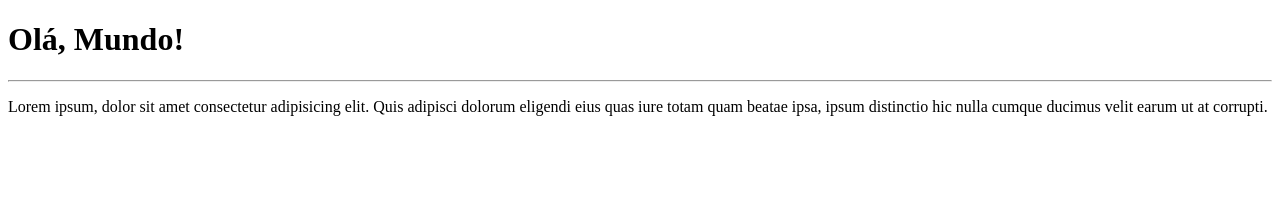
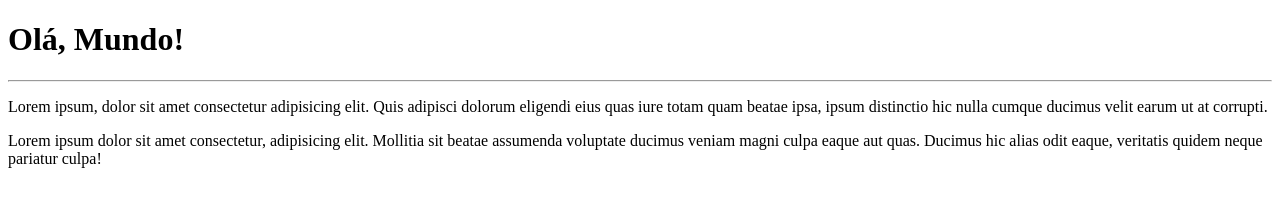
Before and after one commit to Pedro-Ramon2608/Ola-mundo, a plain HTML site: page Site-exemplo/index.html in a window 1280 px wide. Drawn offline with Linux system fonts and the light colour scheme.

Commit message:
adicionei um paragrafo

```diff
--- a/Site-exemplo/index.html
+++ b/Site-exemplo/index.html
@@ -9,5 +9,6 @@
     <h1>Olá, Mundo!</h1>
     <hr>
     <p>Lorem ipsum, dolor sit amet consectetur adipisicing elit. Quis adipisci dolorum eligendi eius quas iure totam quam beatae ipsa, ipsum distinctio hic nulla cumque ducimus velit earum ut at corrupti.</p>
+    <p>Lorem ipsum dolor sit amet consectetur, adipisicing elit. Mollitia sit beatae assumenda voluptate ducimus veniam magni culpa eaque aut quas. Ducimus hic alias odit eaque, veritatis quidem neque pariatur culpa!</p>
  </body>
  </html>
```
